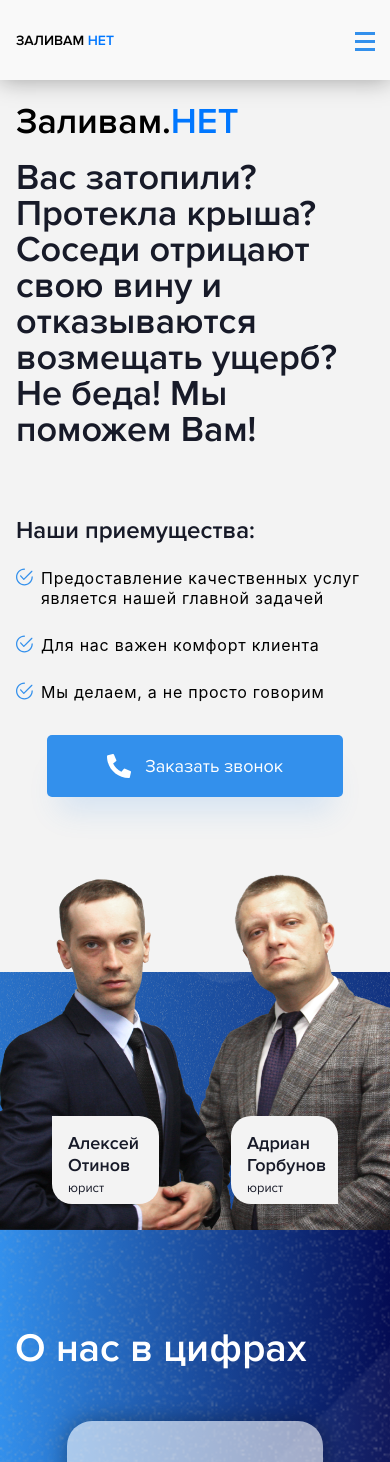
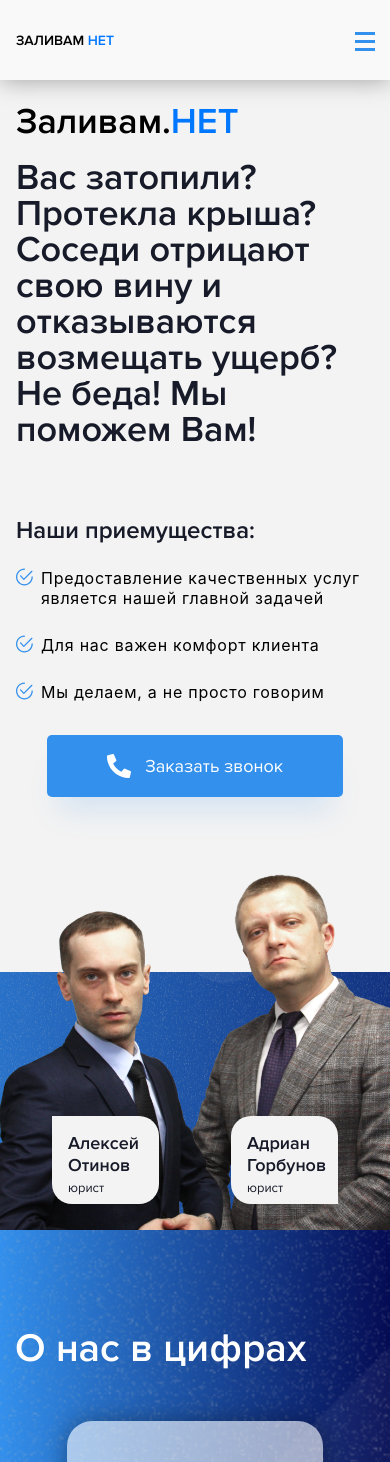
Before and after one commit to Photokub/zalivam-net, a React (Create React App) app: page / in a window 390 px wide. Shown: the top 1462 px of the page. Built offline with nearby package versions, Linux system fonts and the light colour scheme.

Commit message:
Refactor: изменить позиционирование отинова на брейкпоинте меньше 984px

```diff
--- a/src/components/Main/Main.css
+++ b/src/components/Main/Main.css
@@ -199,6 +199,7 @@
   }
   #otinov__photo {
     height: 504px;
+    position: relative;
     top: 32px;
   }
   .main {
--- a/src/components/Main/Main.scss
+++ b/src/components/Main/Main.scss
@@ -207,6 +207,7 @@
 
     #otinov__photo {
         height: 504px;
+        position: relative;
         top: 32px;
     }
 
```
Also changed, not shown: 1 other file (tests, documents, lock files or other folders).
